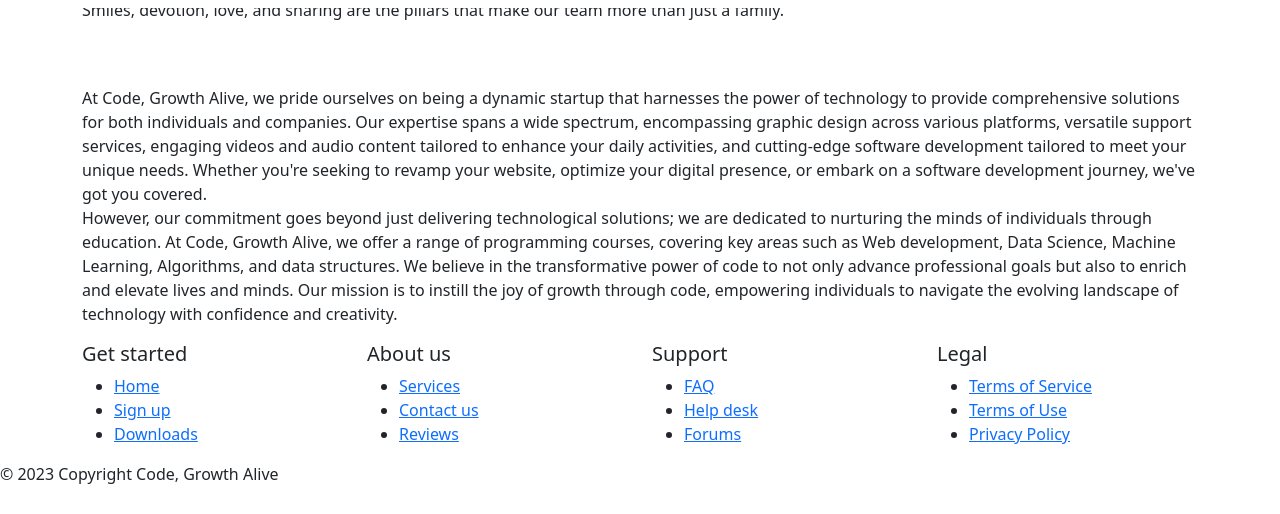
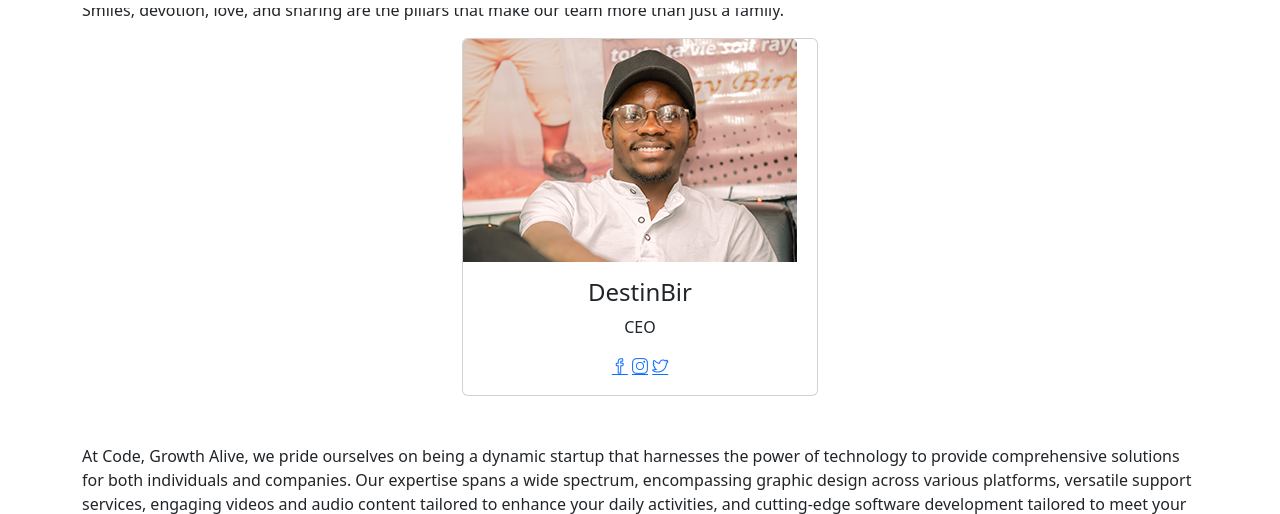
Before and after one commit to DestinBir/Code_Growth_Alive_old_version, a Django app: page /about in a window 1280 px wide. Shown: the part 48-562 px from the top of the page. Before the commit the page ends 532 px from the top, so only its background shows below. Run offline with Django 5.2, Linux system fonts and the light colour scheme; data comes from the database, SQL or seed files in the repository; both versions use the stored data as it was after the commit; some libraries are stand-ins or nearby versions.

Commit message:
about us page

```diff
--- a/user/templates/user/about-us.html
+++ b/user/templates/user/about-us.html
@@ -18,7 +18,7 @@
                 {% for user in users %}
                 <div class="col-sm-6 col-lg-4">
                     <div class="card text-center clean-card">
-                        <img class="card-img-top w-100 d-block" src="{{ user.thumbnail.url }}">
+                        <img class="card-img-top w-100 d-block" src="{{ user.thumbnail.url }}" style="height: 223px !important; width: 334px !important;">
                         <div class="card-body info">
                             <h4 class="card-title">{{ user.username }}</h4>
                             <p class="card-text">{{ user.position }}</p>
--- a/user/views.py
+++ b/user/views.py
@@ -3,6 +3,6 @@ from .models import *
 
 def about_view(request):
 
-    users = User.objects.filter(status = 'team' or 'admin' or 'core')
+    users = User.objects.filter(status = 'admin')
 
     return render(request, 'user/about-us.html', {'users': users})
```
Also changed, not shown: db.sqlite3, media/avatar.png (added).
